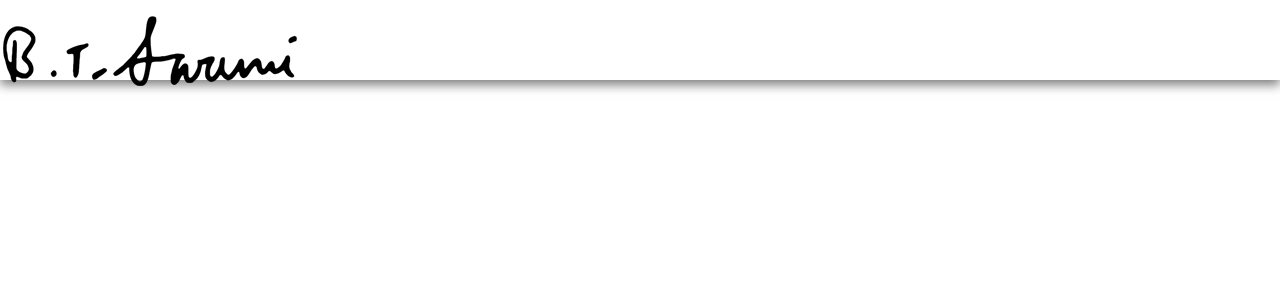
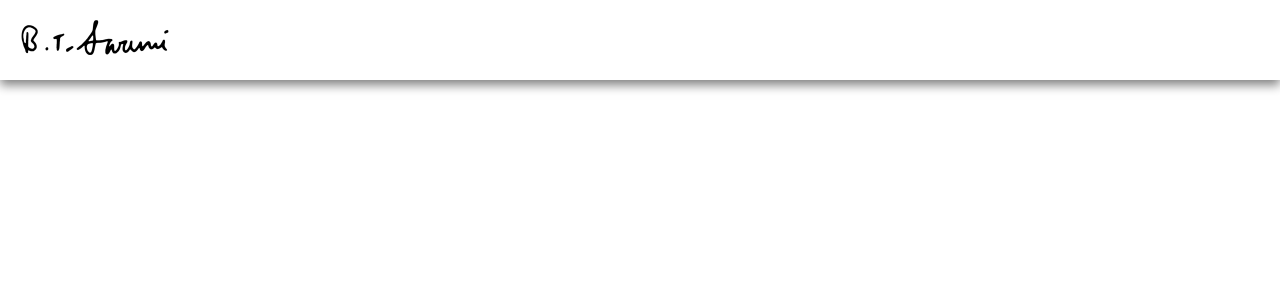
Before and after one commit to MilanP5G/bhaktitirthaswami, a React (Create React App) app: page / in a window 1280 px wide. Shown: the top 300 px of the page. Built offline with nearby package versions, Linux system fonts and the light colour scheme.

Commit message:
styled navbar lgoo

```diff
--- a/src/styling/navbar.css
+++ b/src/styling/navbar.css
@@ -9,3 +9,11 @@
   box-shadow: 0 5px 10px rgba(0, 0, 0, .5);
   z-index: 9;
 }
+
+.nav-logo img {
+  display: inline-block;
+  width: 150px;
+  float: left;
+  margin-top: 12px;
+  margin-left: 20px;
+}
```
